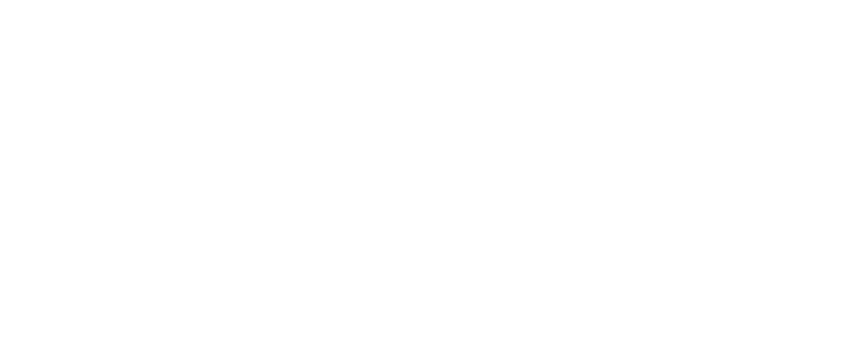
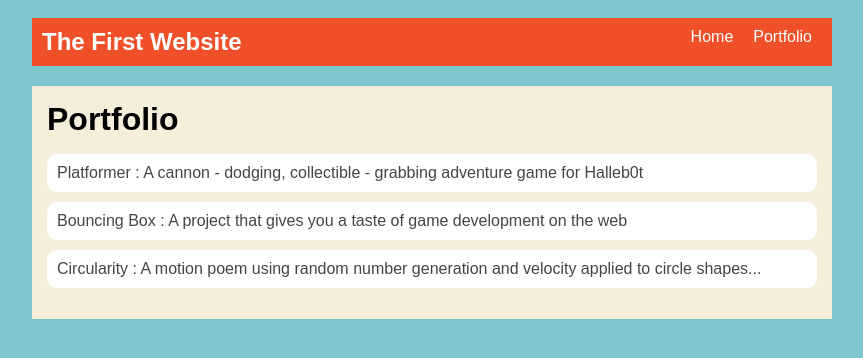
Before and after one commit to Sxicideleopard/Sxicideleopard.github.io, a plain HTML site: page portfolio.html in a window 1280 px wide. Shown: the whole page, without its empty margins (208-1071 px from the left). Drawn offline with Linux system fonts and the light colour scheme.

Commit message:
finish website

```diff
--- a/index.html
+++ b/index.html
@@ -1,13 +1,45 @@
 <!DOCTYPE html>
 <html>
   <head>
-    <title>CHANGE ME</title>
+    <title>Marlees page</title>
+    <link rel="stylesheet" href="style.css">
   </head>
 
   <body>
     <!-- All content goes here -->
     <div id="all-contents">
+  <nav>
+    <ul id="nav-ul">
+<li class="nav-li">
+  <a href="index.html">Home</a>
+</li>
+<li class="nav-li">
+  <a href="portfolio.html">Portfolio</a>
+</li>
+</ul>
+  </nav>
 
+  <main>
+<!-- Sidebar section -->
+  <div class="sidebar">
+
+    </div>
+
+     <!--Content section-->
+<h2>Marlee Loyd</h2>
+<p>Mascot at Opertion Spark</p>
+
+  <!-- Interest section -->
+  <div id="interest">
+    <h3>interests</h3>
+     <ul>
+      <li>playing games</li>
+      <li>talkng to people</li>
+      <li>making games</li>
+      <li>talking to my boyfriend</li>
+      </ul>
+    </div class="sidebar">
+      <img class="sidebar-img" src=
     </div>
   </body>
 </html>
--- a/portfolio.html
+++ b/portfolio.html
@@ -0,0 +1,36 @@
+<!DOCTYPE HTML>
+<html>
+    <head>
+        <title>Marlee's Portfolio</title>
+<link rel="stylesheet" href="style.css">
+
+    </head>
+
+    <body>
+      <div id="all-contents">
+        <nav>
+            <h1>The First Website</h1>
+            <ul id="nav-ul">
+               <li class="nav-li">
+               <a class="nav-a" href="index.html">Home</a>
+             </li>
+             <li class="nav-li">
+               <a class="nav-a" href="portfolio.html">Portfolio</a>
+             </li>
+         </ul>
+     </nav>
+
+     <main>
+        <div class="content">
+          <h1>Portfolio</h1>
+            <ul id="portfolio">
+              <li><a href="fsd-projects/platformer/index.html">Platformer : A cannon - dodging, collectible - grabbing adventure game for Halleb0t</a></li>
+              <li><a href="fsd-projects/bouncing-box/index.html">Bouncing Box : A project that gives you a taste of game development on the web </a></li>
+              <li><a href="fsd-projects/circularity/index.html">Circularity : A motion poem using random number generation and velocity applied to circle shapes...</a></li>
+            </ul>
+        </div>
+     </main>
+
+      </div>
+    </body>
+</html>
--- a/style.css
+++ b/style.css
@@ -0,0 +1,154 @@
+          body {
+              background: rgb(125, 198, 205);
+              color: rgb(45, 45, 45);
+              padding: 10px;
+              font-family: arial;
+          }
+          header {
+              font-size: 1.5em;
+              font-weight: bold;
+          }
+
+          #all-contents {
+              max-width: 800px;
+              margin: auto;
+          }
+
+          /* navigation menu */
+          nav {
+              background: rgb(239, 80, 41);
+              margin: 0 auto;
+              display: flex;
+              padding: 10px;
+          }
+          h1 {
+              display: flex;
+              align-items: center;
+              color: rgb(255, 255, 255);
+              flex: 1;
+              margin: 0;
+          }
+          #nav-ul {
+              list-style-image: none;
+          }
+          .nav-li {
+              display: inline-block;
+              padding: 0 10px;
+          }
+          .nav-a {
+              text-decoration: none;
+              color: #fff;
+          }
+
+          /* main container area beneath menu */
+          main {
+              background: rgb(245, 238, 219);
+              display: flex;
+          }
+          .content {
+              flex: 1;
+              padding: 15px;
+          }
+
+                   /* portfolio styles */
+         .content h1 {
+             color: black;
+         }
+
+         #portfolio {
+             list-style-type: none;
+             padding-left: 0;
+         }
+
+         #portfolio li {
+             background: #fff;
+             padding: 10px;
+             border-radius: 10px;
+             margin-bottom: 10px;
+         }
+
+         #portfolio li:hover {
+             background: #eee;
+         }
+
+         #portfolio a {
+             text-decoration: none;
+             color: #454545;
+         }
+
+         body {
+    background: rgb(125, 198, 205);
+    color: rgb(45, 45, 45);
+    padding: 10px;
+    font-family: Arial, sans-serif;
+}
+
+#all-contents {
+    max-width: 800px;
+    margin: auto;
+}
+
+/* navigation menu */
+nav {
+    background: rgb(239, 80, 41);
+    margin: 0 auto;
+    display: flex;
+    padding: 10px;
+}
+
+h1 {
+    display: flex;
+    align-items: center;
+    color: white;
+    flex: 1;
+    margin: 0;
+}
+
+#nav-ul {
+    list-style-type: none;
+    margin: 0;
+    padding: 0;
+    display: flex;
+}
+
+.nav-li {
+    display: inline-block;
+    padding: 0 10px;
+}
+
+a {
+    text-decoration: none;
+    color: #fff;
+}
+
+/* main container area beneath menu */
+main {
+    background: rgb(245, 238, 219);
+    display: flex;
+    margin-top: 20px;
+}
+
+.sidebar {
+    margin-right: 25px;
+    padding: 10px;
+}
+
+.sidebar-img {
+    width: 200px;
+}
+
+.content {
+    flex: 1;
+    padding: 15px;
+}
+
+/* interests section styles */
+#interests {
+    border: 4px silver ridge;
+    padding: 8px;
+    margin-top: 20px;
+}
+
+h2, h3 {
+    margin: 0px;
+}
```
